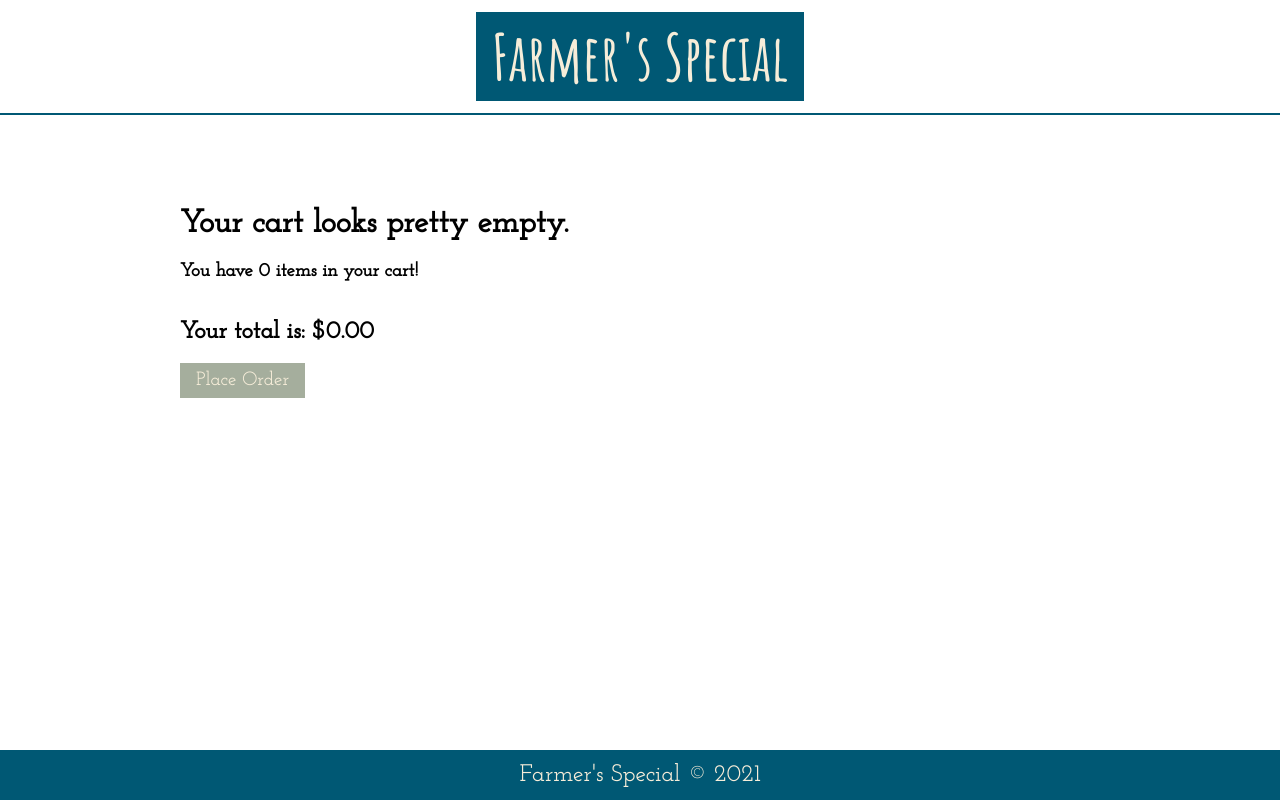
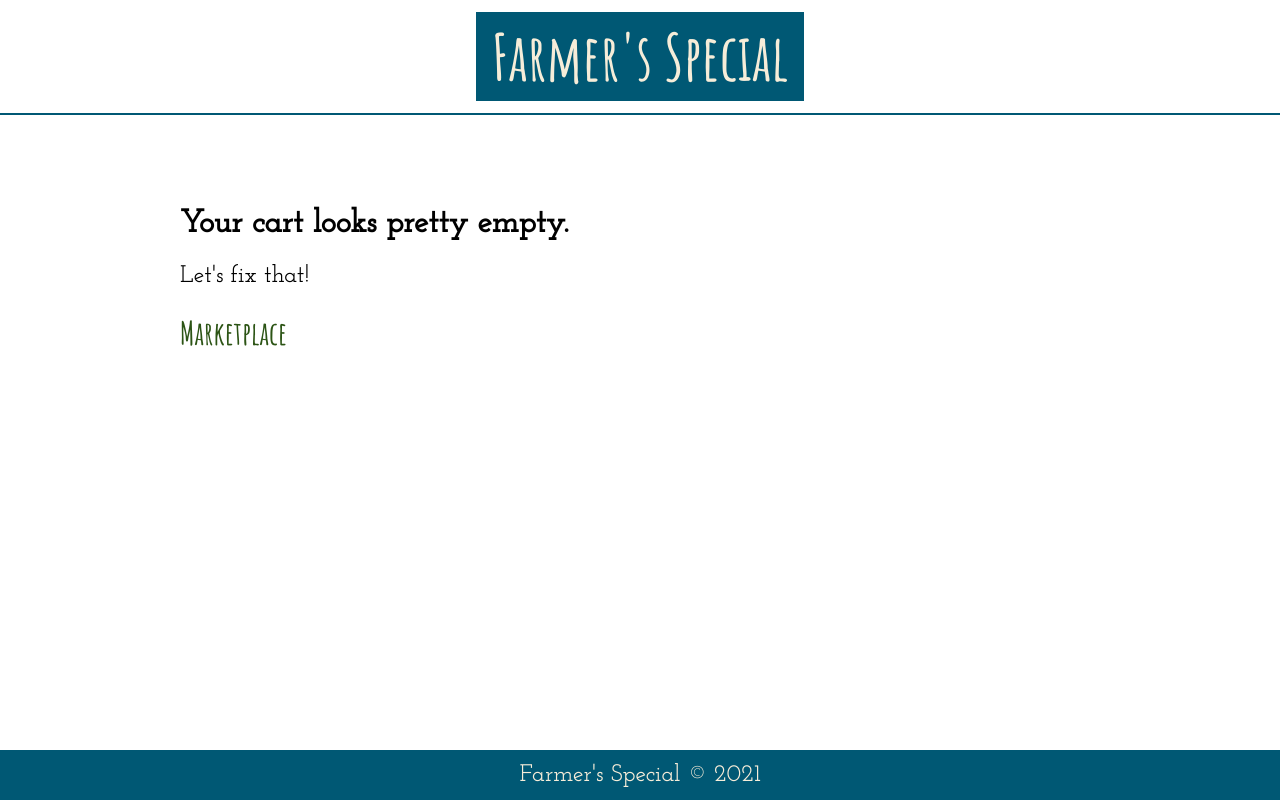
Before and after one commit to madison-martinez/capstone, a Next.js app in the folder frontend/: page /cart in a window 1280 px wide. Built offline with nearby package versions, Linux system fonts and the light colour scheme.

Commit message:
added in better button routing in cart component

```diff
--- a/frontend/src/components/Cart.js
+++ b/frontend/src/components/Cart.js
@@ -1,6 +1,7 @@
 import React from "react";
 import { useSelector, useDispatch } from "react-redux";
 import styled from "styled-components";
+import Link from "next/link";
 import formatMoney from "../utils/formatMoney";
 import CartProduct from "./CartProduct";
 import * as orderActions from "../actions/order";
@@ -26,14 +27,38 @@ const PlaceOrderButton = styled.button`
   }
 `;
 
+const CartStyles = styled.div`
+  a {
+    font-size: 2rem;
+    &:hover {
+      color:  ${(props) => props.theme.blue};
+    }
+
+  }
+  p {
+    font-size: 1.5rem;
+  }
+`;
+
 function Cart() {
   const cartProducts = useSelector((state) => state.cart.cartProducts);
   const totalPrice = useSelector((state) => state.cart.totalPrice);
   const dispatch = useDispatch();
 
   return (
+    <CartStyles>
+      {!cartProducts.length && (
         <>
-      {!cartProducts.length && <h1>Your cart looks pretty empty.</h1>}
+          <h1>Your cart looks pretty empty.</h1>
+          <p>Let's fix that!</p>
+          <Link href="/marketplace">
+            <a>Marketplace</a>
+          </Link>
+        </>
+      )}
+
+      {cartProducts.length > 0 && (
+        <>
           <CartProduct />
           <h2>Your total is: {formatMoney(totalPrice)}</h2>
           <PlaceOrderButton
@@ -53,6 +78,8 @@ function Cart() {
             Place Order
           </PlaceOrderButton>
         </>
+      )}
+    </CartStyles>
   );
 }
 
--- a/frontend/src/components/CartProduct.js
+++ b/frontend/src/components/CartProduct.js
@@ -69,7 +69,7 @@ function CartProduct() {
   }
   return (
     <>
-      <h3>You have {cartCount} items in your cart!</h3>
+      <h3>You have {cartCount} {cartCount > 1 ? 'items' : 'item'} in your cart!</h3>
       <CartList>{items}</CartList>
     </>
   );
```
Lines whose indentation alone changed are shown as unchanged.
